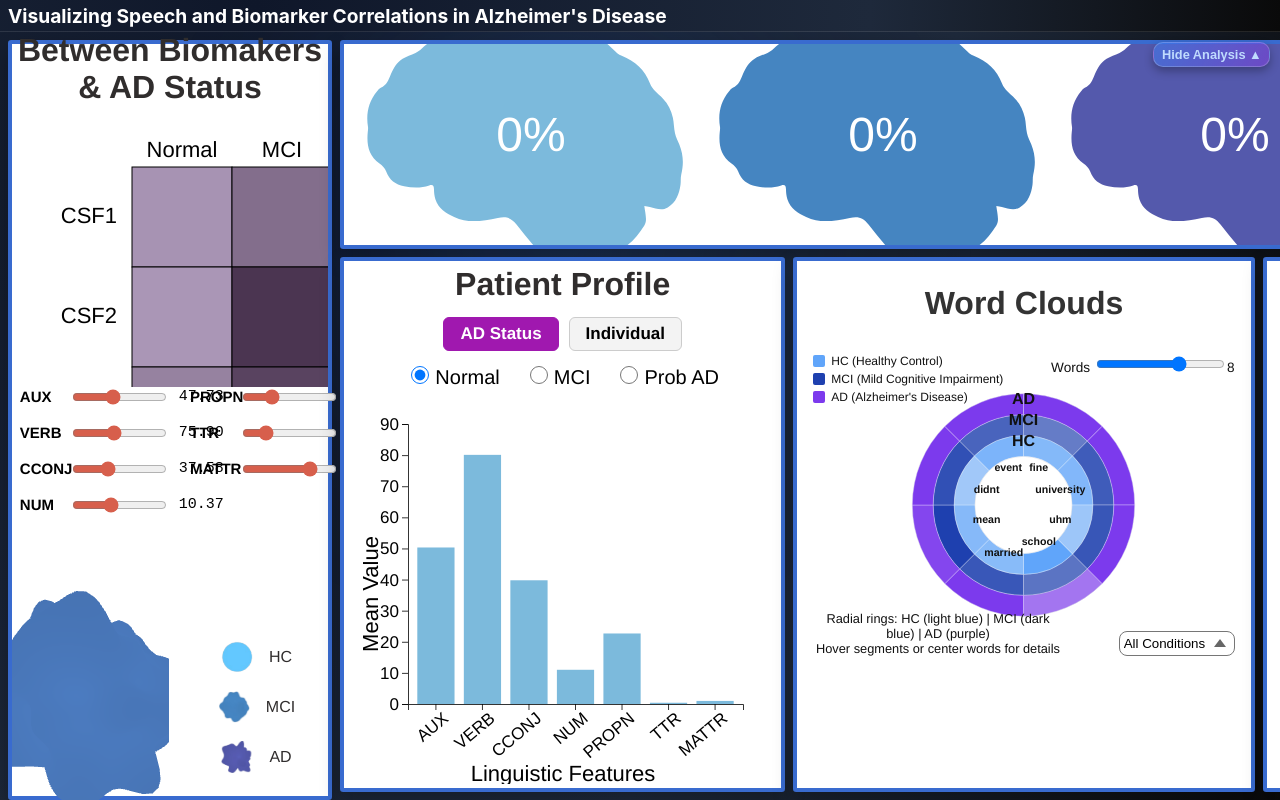
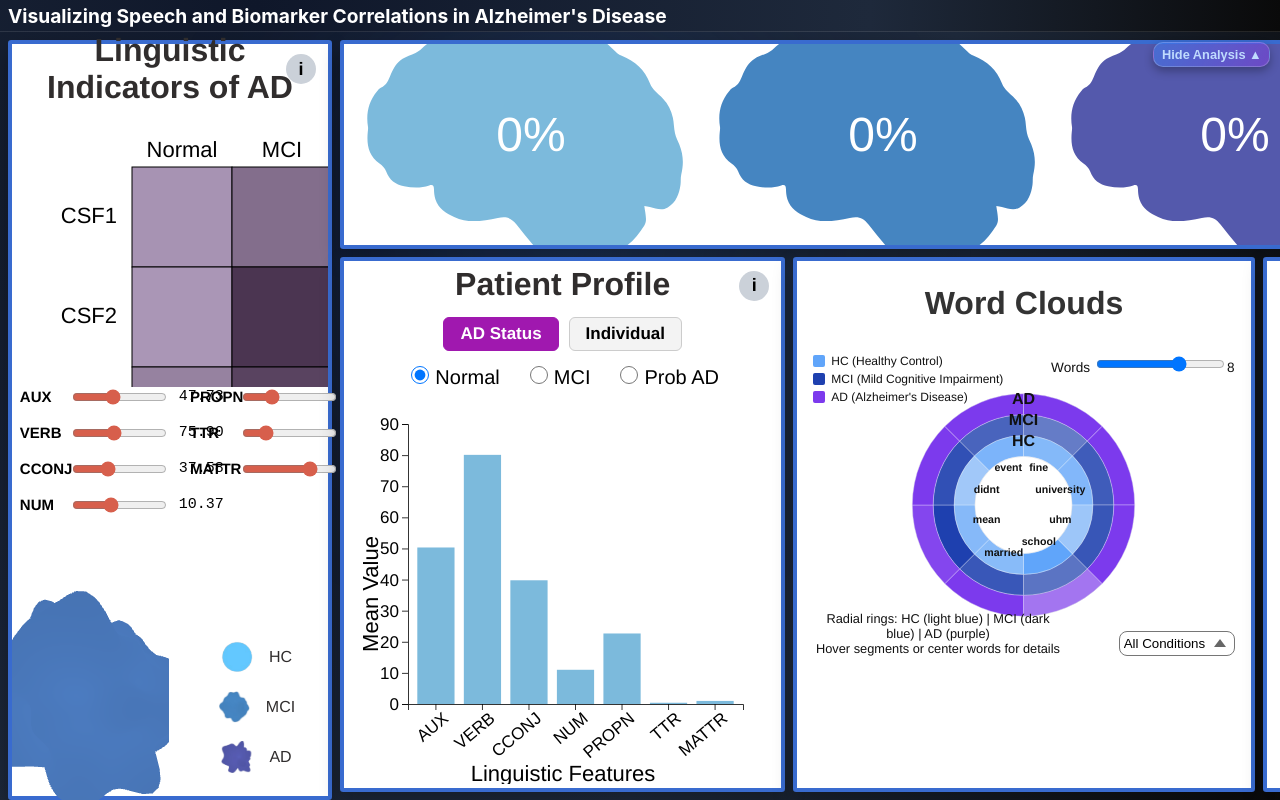
Before and after one commit to aacha26-uic/VDS_Final_Project, a React (Create React App) app: page / in a window 1280 px wide. Built offline with nearby package versions, Linux system fonts and the light colour scheme.

Commit message:
Add Info button

```diff
--- /dev/null
+++ b/src/InfoOverlay.js
@@ -0,0 +1,16 @@
+import React from "react";
+import "./project.css";
+
+export default function InfoOverlay ({isOpen, onClose, title, description}){
+    if (!isOpen) return null;
+
+    return (
+        <div className="info-overlay">
+            <div className="info-modal">
+                <button className="close-btn" onClick={onClose}>×</button>
+                <h2>{title}</h2>
+                <p>{description}</p>
+            </div>
+        </div>
+    );
+};
--- a/src/Project.js
+++ b/src/Project.js
@@ -11,6 +11,7 @@ import highADBlob from "./resources/high_ad_blob.png";
 import KnobSlider from "./components/gauge";
 import PatientProfile from "./components/PatientProfile";
 import CorrelationBiomarkerAD from "./components/CorrelationBiomarkerAD";
+import InfoOverlay from "./InfoOverlay";
 
 function Project() {
   // By fault the topmost section of the data visualization system will be open
@@ -19,8 +20,22 @@ function Project() {
   const [gaugeValue, setGaugeValue] = useState(0);
   const [sliderValues, setSliderValues] = useState({});
 
+  const [infoOpen, setInfoOpen] = useState(false);
+  const [infoData, setInfoData] = useState({ title: "", description: "" });
+
+  const openInfo = (title, description) => {
+    setInfoData({ title, description });
+    setInfoOpen(true);
+  };
+
   return (
     <div className="full-dv-layout">
+      <InfoOverlay
+        isOpen={infoOpen}
+        onClose={() => setInfoOpen(false)}
+        title={infoData.title}
+        description={infoData.description}
+      />
       {/* Background glow layer */}
       <div className="background-glow"></div>
       {/* Toggle Button */}
@@ -42,7 +57,15 @@ function Project() {
       {/* Left section - Vertical Heatmap */}
       <div className="left-section">
         <div>
-          <h1>Correlations Between Biomakers & AD Status</h1>
+          <div className="info-button"
+              onClick={() =>
+                openInfo(
+                  "Biomarkers & Linguistic Indicators",
+                  "Shows the relationship between blood biomarkers (Plasma, CSF1 & CSF2), linguistic features, and AD status. Blob shape indicates severity. Sliders are used to manipulate both the correlation matrix and the blob."
+                )
+              }
+          >i</div>
+          <h1>Biomarker & Linguistic<br/>Indicators of AD</h1>
           </div>
           <div className="left-components">
           <CorrelationBiomarkerAD sliderValues={sliderValues} setSliderValues={setSliderValues}/>
@@ -113,6 +136,14 @@ function Project() {
         <div className="bottom-3-cards">
           {/* Participant Profile Card */}
           <div className="participant-profile-card">
+            <div className="info-button"
+              onClick={() =>
+                openInfo(
+                  "Patient Profile",
+                  "Shows average feature values based on an AD group or individual participant, based on the toggle."
+                )
+              }
+            >i</div>
             <h1>Patient Profile</h1>
             <PatientProfile />
           </div>
--- a/src/project.css
+++ b/src/project.css
@@ -881,6 +881,12 @@ svg .corr-legend-outline {
     gap: 0.5em;
 }
 
+.participant-profile-card,
+.word-cloud-card,
+.correlation-matrix-card {
+  position: relative;
+}
+
 /* =============================== CORRELATION HEATMAPS =============================== */
 .blob {
           width: 100%;
@@ -1272,3 +1278,76 @@ correlation-matrix-card p {
     font-size: 0.9em;
     color: #e9d5ff;
 }
+
+/* ================================= Info Overlay ================================= */
+
+.info-overlay {
+    position: fixed;
+    top: 0;
+    left: 0;
+    width: 100vw;
+    height: 100vh;
+    background: rgba(0,0,0,0.55);
+    display: flex;
+    justify-content: center;
+    align-items: center;
+    z-index: 5000;
+}
+
+.info-modal {
+    background: white;
+    padding: 30px 40px;
+    border-radius: 14px;
+    max-width: 500px;
+    width: 90%;
+    animation: fadeIn 0.25s ease;
+    box-shadow: 0 8px 20px rgba(0,0,0,0.25);
+}
+
+.info-modal h2{
+    font-family:'Franklin Gothic Medium', 'Arial Narrow', Arial, sans-serif;
+    font-size: 32px;
+}
+
+.info-modal p{
+    font-family:'Franklin Gothic Medium', 'Arial Narrow', Arial, sans-serif;
+    font-size: 23px;
+}
+
+.close-btn {
+    float: right;
+    font-size: 30px;
+    color: #b60606;
+    font-weight: bold;
+    background: none;
+    border: none;
+    cursor: pointer;
+}
+
+@keyframes fadeIn {
+    from { opacity: 0; transform: scale(0.95); }
+    to { opacity: 1; transform: scale(1); }
+}
+
+.info-button {
+    position: absolute;
+    top: 10px;
+    right: 12px;
+    background: #cbd1d9;
+    color: #000000;
+    border-radius: 50%;
+    width: 30px;
+    height: 30px;
+    display: flex;
+    align-items: center;
+    justify-content: center;
+    font-weight: bold;
+    cursor: pointer;
+    font-size: 18px;
+    transition: 0.2s;
+    z-index: 10;
+}
+
+.info-button:hover {
+    background: #cbd5e1;
+}
```
Lines whose indentation alone changed are shown as unchanged.
